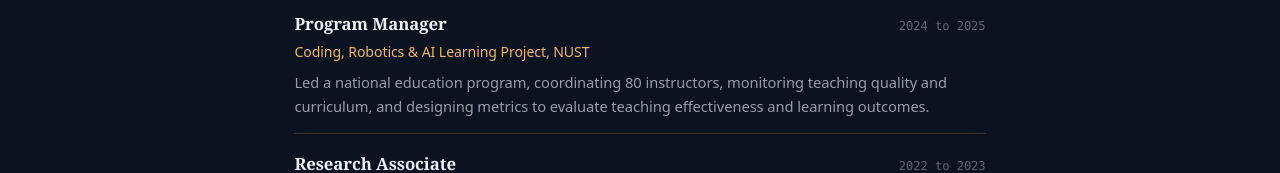
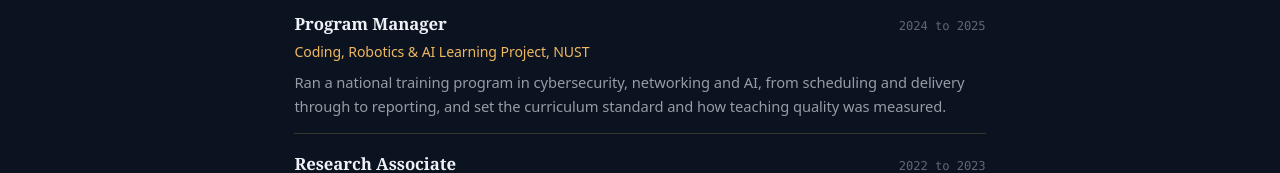
Before and after one commit to Umair-JM/academic, a React (Vite) app: page /academic/teaching in a window 1280 px wide. Shown: the part 618-791 px from the top of the page. Built offline with nearby package versions, Linux system fonts and the light colour scheme; a web font is replaced by a local one.

Commit message:
Update plantar thermography paper to Biomedical Physics and Engineering Express, reword Program Manager entry

```diff
--- a/src/data.js
+++ b/src/data.js
@@ -57,7 +57,7 @@ export const experience = [
     org: "Coding, Robotics & AI Learning Project, NUST",
     date: "2024 to 2025",
     blurb:
-      "Led a national education program, coordinating 80 instructors, monitoring teaching quality and curriculum, and designing metrics to evaluate teaching effectiveness and learning outcomes.",
+      "Ran a national training program in cybersecurity, networking and AI, from scheduling and delivery through to reporting, and set the curriculum standard and how teaching quality was measured.",
   },
   {
     role: "Research Associate",
@@ -82,7 +82,7 @@ export const education = [
 ];
 
 export const featuredPubs = [
-  "A comparative assessment of deep fusion architectures for diabetes screening using plantar thermograms.",
+  "Gated feature fusion and age confounding in plantar thermography for diabetes screening.",
   "Neuro-symbolic AI-driven secure communication framework for autonomous cyber-physical systems.",
   "Speaker leakage and subject level accuracy in voice biomarkers for Parkinson's disease.",
 ];
@@ -101,7 +101,7 @@ export const publications = [
   { cite: "Naveed, M., Perwaiz, N., Sultana, S., Ahmad, M., Fraz, M. M., & Manj, U. J. (2026). V-SenseDrive-PK: a multimodal benchmark dataset for driver behaviour analysis in Pakistan's urban and highway traffic. <em>International Journal of Computational Intelligence Systems</em>.", status: "Submitted", badge: "review" },
   { cite: "Haq, M. I. U., Manj, U. J., Qamar, D., Fatima, K., Imam, Y., & Rizvi, H. (2026). Quantized CNN–Transformer inference on FPGA for real-time RF spectrum intelligence and adaptive jamming defense. <em>Engineering Reports</em>.", status: "Submitted", badge: "review" },
   { cite: "Mabood, A., Shahzad, S., Sultana, S., Perwaiz, N., & Manj, U. J. (2026). Real-time radiometric thermal fire detection with OTFAN: accuracy meets deployability. <em>Sensing and Imaging</em>.", status: "Submitted", badge: "review" },
-  { cite: "Manj, U. J., Rizvi, S. D. Q., Niazi, I. K., Akhter, M. N., & Ali, H. (2026). A comparative assessment of deep fusion architectures for diabetes screening using plantar thermograms. <em>The Computer Journal</em>.", status: "Submitted", badge: "review" },
+  { cite: "Manj, U. J., Rizvi, S. D. Q., Niazi, I. K., Akhter, M. N., & Ali, H. (2026). Gated feature fusion and age confounding in plantar thermography for diabetes screening. <em>Biomedical Physics & Engineering Express</em>.", status: "Submitted", badge: "review" },
   { cite: "Manj, U. J., Qamar, D., Rashid, M. A., Perwaiz, N., & Niazi, I. K. (2026). Speaker leakage and subject level accuracy in voice biomarkers for Parkinson's disease. <em>Machine Learning: Health</em>.", status: "Submitted", badge: "review" },
 ];
 
```
